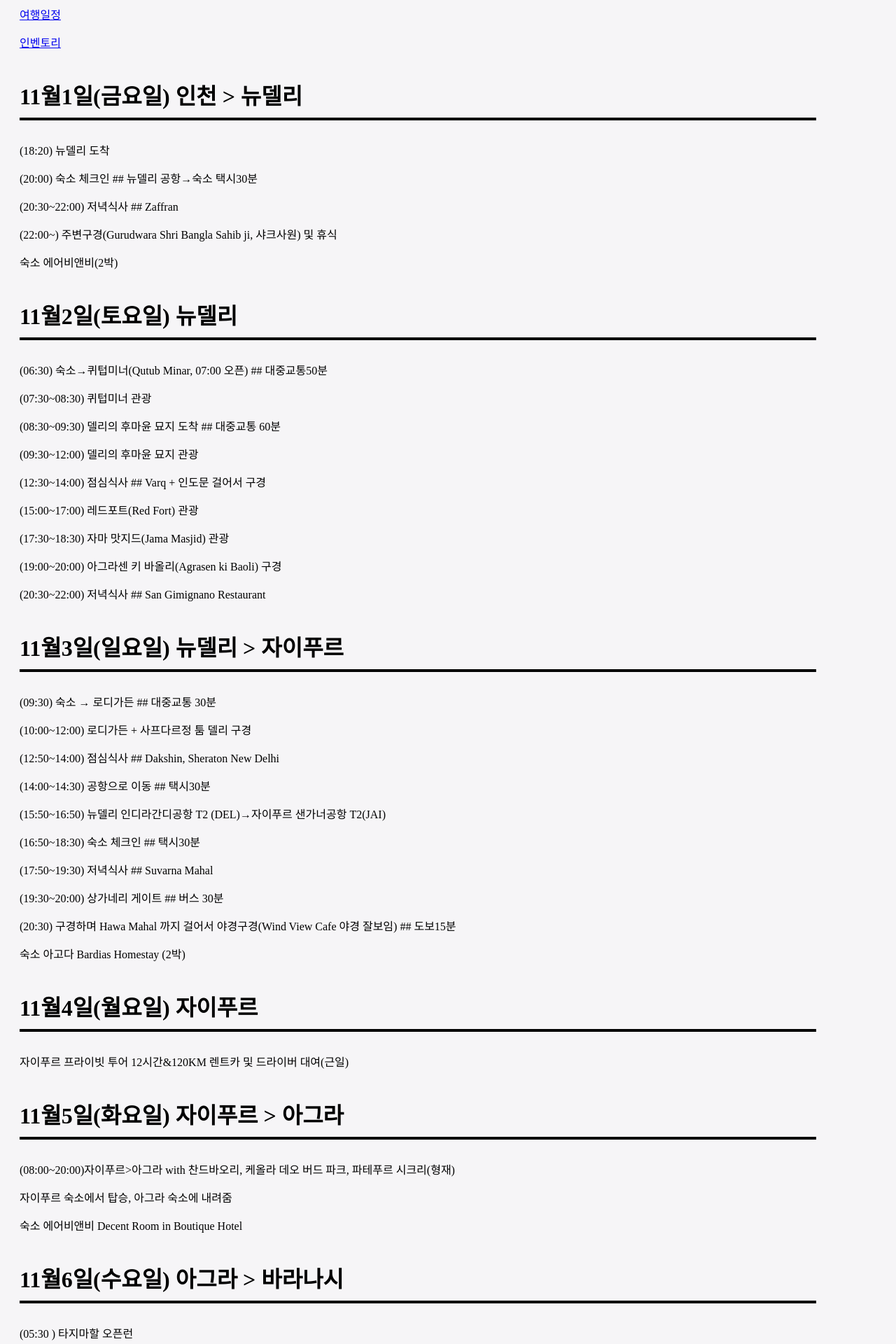
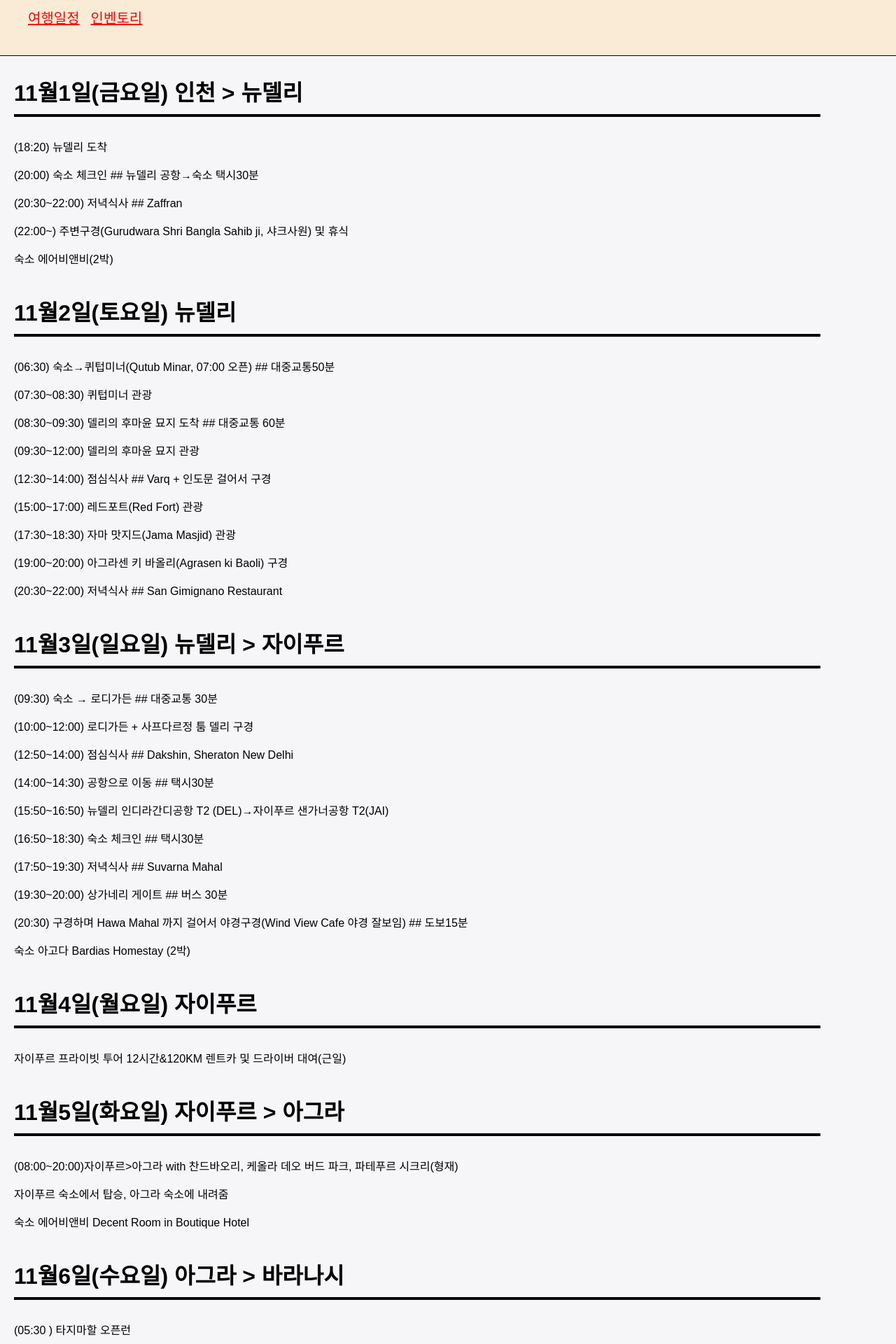
Before and after one commit to newbrother/newbrother.github.io, a Jekyll site: the page IndiaTrip.html, which Jekyll copies as it is, in a window 1280 px wide. Shown: the top 1920 px of the page at 70% size. Built offline with Jekyll 4.4.1, drawn with Linux system fonts in a browser that asks for light colours.

Commit message:
Update style.css

```diff
--- a/css/style.css
+++ b/css/style.css
@@ -1,10 +1,15 @@
 body {
-  background: #f6f5f7;
+        background: #f6f5f7;
+        font-family: "Montserrat", sans-serif;
+        margin: 0;
+        padding: 0;
 }
+
 h2 {
         font-size:2em;width:90%;
     margin-bottom:30px;margin-left:20px;padding-bottom:10px;border-bottom:4px solid black;
 }
+
 ul {
   margin: 0;
   padding: 0;
@@ -13,3 +18,16 @@ ul {
   grid-gap: 1rem;
   margin-bottom:30px;margin-left:20px;padding-bottom:10px;
 }
+.nav{
+        background-color: antiquewhite;
+        padding: 10px 0px 0px 20px;
+        border-bottom: 1px solid;
+}
+.nav_list{
+        display: flex;
+}
+
+.nav_list a{
+        color : red;
+        font-size: 20px;
+}
```
